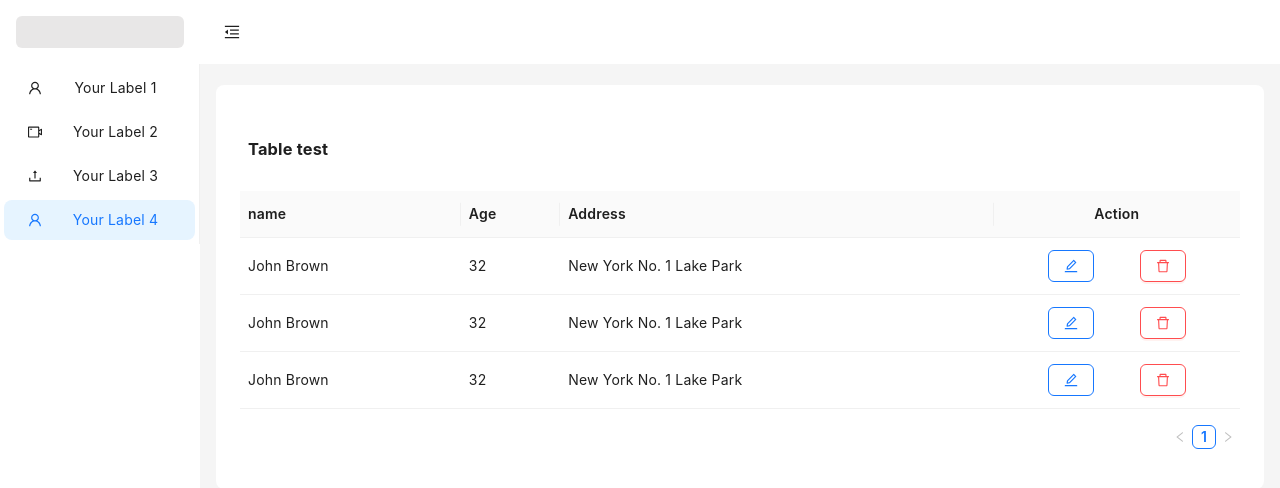
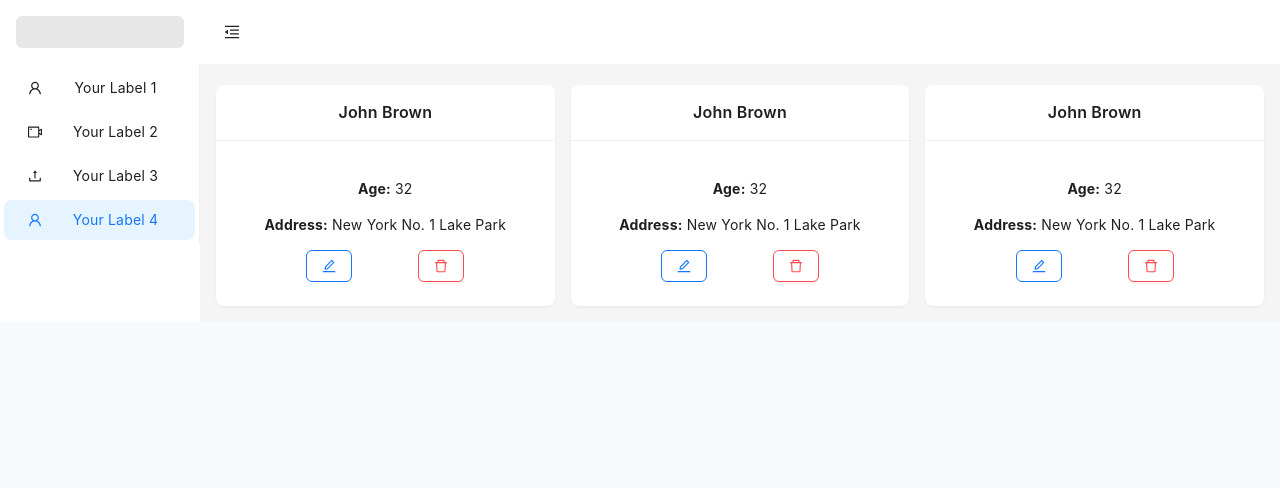
Before and after one commit to LeBaLoc2002/manager-app, a React (Create React App) app in the folder app-demo-manager/: page / in a window 1280 px wide. Shown: the top 488 px of the page. Built offline with nearby package versions, Linux system fonts and the light colour scheme.

Commit message:
add to card change table

```diff
--- a/app-demo-manager/src/components/Layouts/Overlay/Overlay.scss
+++ b/app-demo-manager/src/components/Layouts/Overlay/Overlay.scss
@@ -5,13 +5,15 @@
   height: 100%;
   background: rgba(0, 0, 0, 0.5);
   top: 0;
-  z-index: 10;
+  z-index: 1000;
   opacity: 0;
   transition: opacity 0.3s ease;
+  display: none;
 }
 
 @media only screen and (max-width: 600px) {
   .overlay {
     opacity: 1;
+    display: block;
   }
 }
--- a/app-demo-manager/src/components/Maincontent/MainContent.js
+++ b/app-demo-manager/src/components/Maincontent/MainContent.js
@@ -1,40 +1,12 @@
 import React, { useState } from 'react';
-import { Layout, Table, theme, Button } from 'antd';
+import { Layout, Table, theme, Button, Row, Col, Card } from 'antd';
 import './MainContent.scss';
 import SiderLayout from '../Layouts/Sidebar/Sidebar';
 import HeaderLayout from '../Layouts/Header/Header';
 import { DeleteOutlined, EditOutlined } from '@ant-design/icons';
 import Overlay from '../Layouts/Overlay/Overlay';
-import TableHeader from '../Layouts/TableHeader/TableHeader'
 const { Content } = Layout;
 
-const columns = [
-  {
-    title: 'name',
-    dataIndex: 'name',
-  },
-  {
-    title: 'Age',
-    dataIndex: 'age',
-  },
-  {
-    title: 'Address',
-    dataIndex: 'address',
-  },
-  {
-    title: 'Action',
-    dataIndex: 'action',
-    render: () => (
-      <span className='action-buttons'>
-        <Button  type="primary" ghost><EditOutlined  /></Button>
-        <Button   danger>
-        <DeleteOutlined />
-        </Button>
-      </span>
-    ),
-    colSpan: 2,
-  },
-];
 
 const data = [
   {
@@ -63,12 +35,6 @@ const data = [
 const MainContent = () => {
   const [collapsed, setCollapsed] = useState(false);
 
-  const {
-    token: { colorBgContainer, borderRadiusLG },
-  } = theme.useToken();
-
-
-
   return (
     <Layout>
       <SiderLayout collapsed={collapsed} />
@@ -83,24 +49,24 @@ const MainContent = () => {
             position: 'relative',
           }}
         >
-          <div
-            style={{
-              padding: 24,
-              minHeight: 360,
-              background: colorBgContainer,
-              borderRadius: borderRadiusLG,
-              zIndex: 1,
-
-            }}
-          >
-            <Table
-              title={TableHeader}
-              columns={columns}
-              dataSource={data}
-              size="middle"
-              scroll={{ x: true }}
-            />
-          </div>
+          <Row gutter={16}>
+            {data.map((item) => (
+              <Col key={item.key} xs={24} sm={12} md={8} lg={8} xl={8}>
+              <Card
+                  title={item.name}
+                  bordered={false}
+                  style={{ marginBottom: 16 }}
+                >
+                  <p><strong>Age:</strong> {item.age}</p>
+                  <p><strong>Address:</strong> {item.address}</p>
+                  <div className='action-buttons'>
+                    <Button type="primary" ghost><EditOutlined /></Button>
+                    <Button danger><DeleteOutlined /></Button>
+                  </div>
+              </Card>
+              </Col>
+            ))}
+          </Row>
         </Content>
       </Layout>
     </Layout>
```
